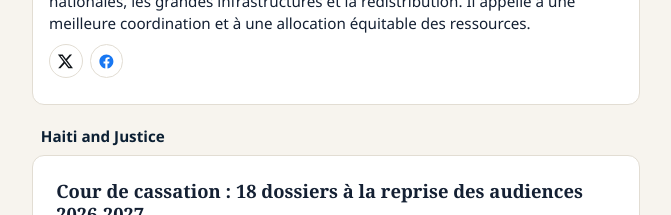
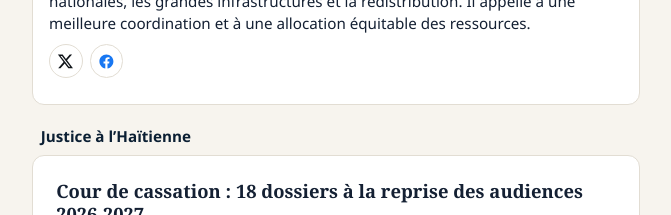
Before and after one commit to haitialways-pixel/opak-news, a React (Vite) app: page / in a window 1280 px wide. Shown: the part 3560-3775 px from the top of the page, without its empty margins (304-975 px from the left). Built offline with nearby package versions, Linux system fonts and the light colour scheme; no server answers.

Commit message:
Rename FR section label to Justice à l’Haïtienne

```diff
--- a/src/data/topics.ts
+++ b/src/data/topics.ts
@@ -11,7 +11,7 @@ export const TOPICS: TopicMeta[] = [
   },
   {
     id: "justice",
-    label: { ht: "Ayiti ak Jistis", fr: "Haiti and Justice" },
+    label: { ht: "Ayiti ak Jistis", fr: "Justice à l’Haïtienne" },
   },
   {
     id: "development",
```
